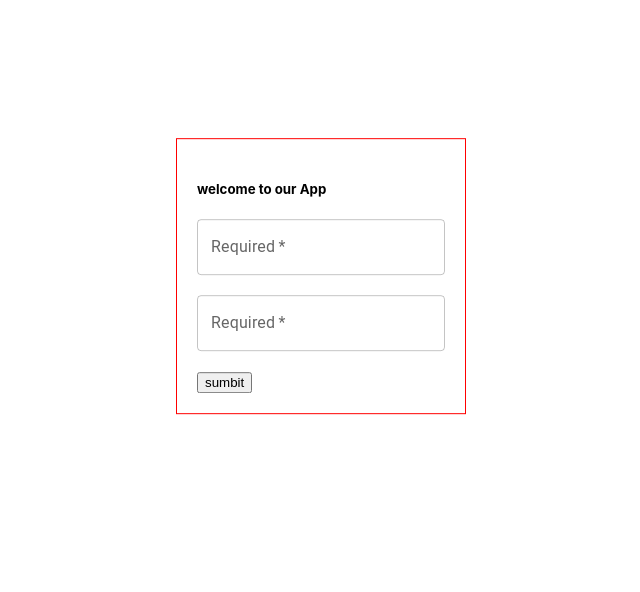
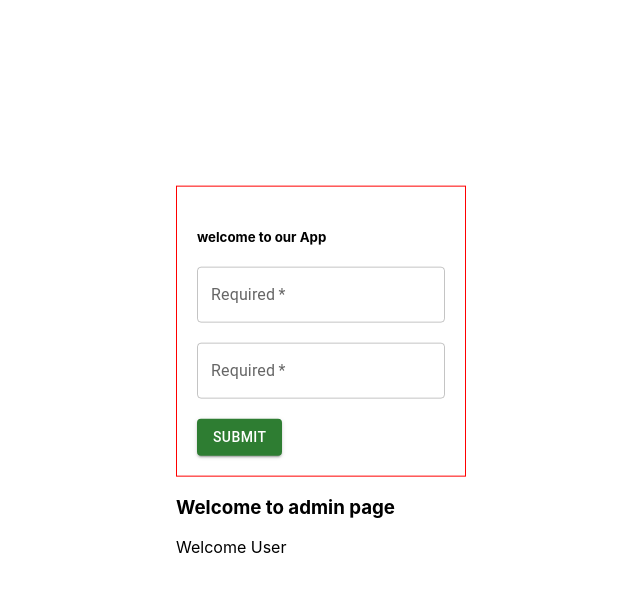
Before and after one commit to Priyeshnd555/user-based-react-app, a React (Create React App) app: page / in a window 1280 px wide. Shown: the top 592 px of the page, without its empty margins (319-959 px from the left). Built offline with nearby package versions, Linux system fonts and the light colour scheme.

Commit message:
User and Admin component is created

```diff
--- a/src/App.js
+++ b/src/App.js
@@ -1,10 +1,14 @@
 import React from 'react'
+import Admin from './components/admin/Admin'
+import User from './components/userPage/User'
 import LoginPage from './components/loginPage/LoginPage'
 
 function App() {
   return (
     <div>
     <LoginPage/>
+    <Admin />
+    <User/>
     </div>
   )
 }
--- /dev/null
+++ b/src/components/admin/Admin.css
@@ -0,0 +1,14 @@
+html {
+    display: flex;
+    justify-content: center;
+    align-items: center;
+    margin: auto;
+    transform: translateY(50%);
+  }
+
+  .admin {
+
+    border: 1px solid red;
+    padding: 20px;
+
+  }
--- /dev/null
+++ b/src/components/admin/Admin.js
@@ -0,0 +1,11 @@
+import React from 'react'
+
+function Admin() {
+  return (
+    <div className='admin'>
+        <h3>Welcome to admin page</h3>
+    </div>
+  )
+}
+
+export default Admin
--- a/src/components/loginPage/LoginPage.js
+++ b/src/components/loginPage/LoginPage.js
@@ -3,7 +3,7 @@ import "./LoginPage.css";
 
 import { useState } from "react";
 import { useEffect } from "react";
-import { TextField } from "@mui/material";
+import { Button, TextField } from "@mui/material";
 
 function LoginPage() {
 
@@ -57,9 +57,10 @@ function LoginPage() {
       />
       <br></br>
       <br></br>
-      <button type="submit" onClick={validateUser}>
-        sumbit
-      </button>
+
+      <Button type="submit" variant="contained" color="success" onClick={validateUser}>
+        Submit
+      </Button>
     </div>
   );
 }
--- /dev/null
+++ b/src/components/userPage/User.js
@@ -0,0 +1,9 @@
+import React from 'react'
+
+function User() {
+  return (
+    <div>Welcome User</div>
+  )
+}
+
+export default User
```
